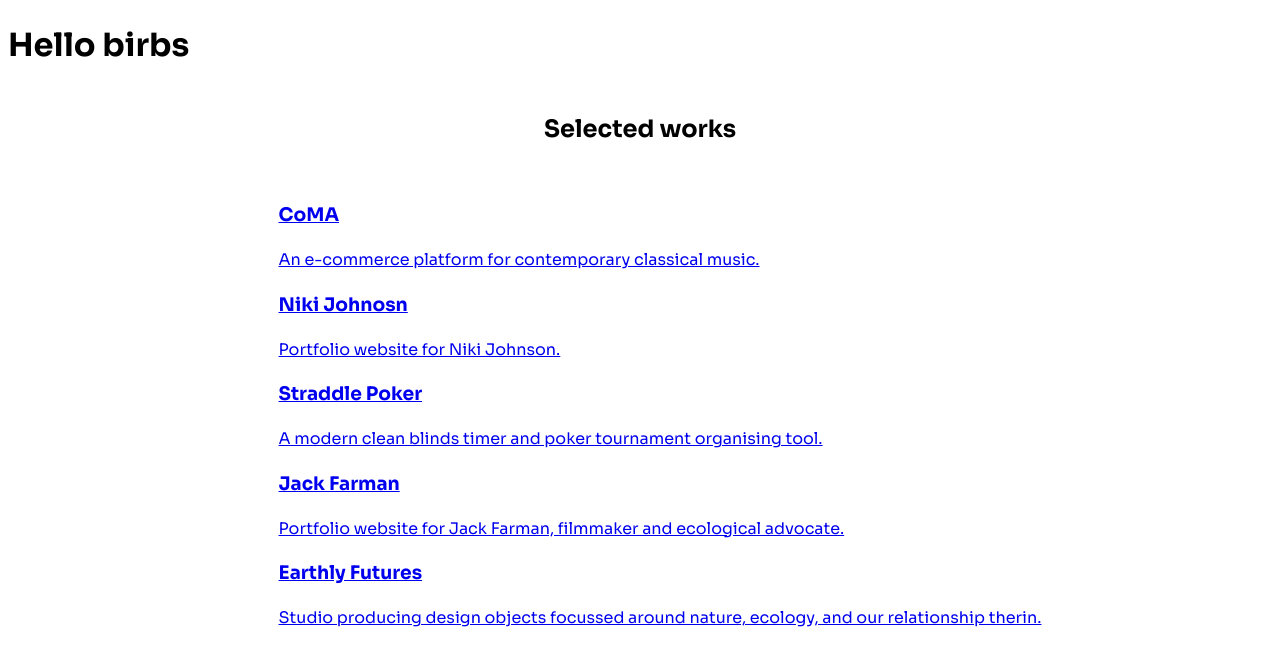
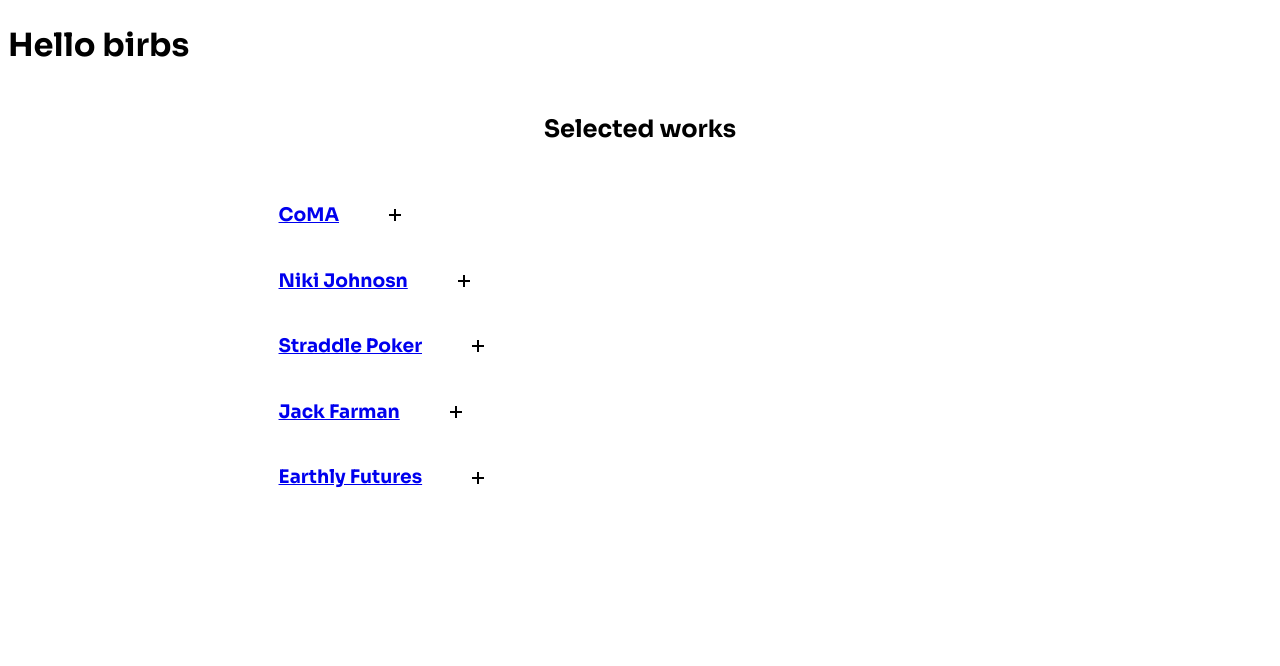
Before and after one commit to DanielPini/bag-o-birds, a React (Vite) app: page / in a window 1280 px wide. Shown: the top 666 px of the page. Built offline with nearby package versions, Linux system fonts and the light colour scheme.

Commit message:
feat(SelectedWorks): add css for open box animations

```diff
--- a/src/components/SelectedWorks.tsx
+++ b/src/components/SelectedWorks.tsx
@@ -45,16 +45,24 @@ export default function SelectedWorks() {
       <ul>
         {works.map((work) => (
           <li key={work.id}>
-            <a href={work.url}>
-              <h3>{work.title}</h3>
+            <div className="title-container">
+              <a href={work.url}>
+                <h3>{work.title}</h3>
+              </a>
               <div
-                className={`description-box ${openId === work.id ? "is-open" : ""}`}
+                className={`lines ${openId === work.id ? "is-open" : ""}`}
                 onClick={() => setOpenId(openId === work.id ? null : work.id)}
-                aria-expanded={openId === work.id}
               >
-                <div className="description-inner">{work.description}</div>
+                <div className="line hline"></div>
+                <div className="line vline"></div>
               </div>
-            </a>
+            </div>
+            <div
+              className={`description-box ${openId === work.id ? "is-open" : ""}`}
+              aria-expanded={openId === work.id}
+            >
+              <div className="description-inner">{work.description}</div>
+            </div>
           </li>
         ))}
       </ul>
--- a/src/index.css
+++ b/src/index.css
@@ -11,3 +11,47 @@ ul {
   flex-flow: column;
   align-items: center;
 }
+.description-box {
+  display: grid;
+  grid-template-rows: 0fr;
+  transition: grid-template-rows 300ms ease;
+}
+.description-box.is-open {
+  grid-template-rows: 1fr;
+}
+.description-box > .description-inner {
+  overflow: hidden;
+}
+.title-container {
+  display: flex;
+  flex-flow: row nowrap;
+  align-items: center;
+  gap: 50px;
+}
+.lines {
+  /* border: 1px solid black; */
+  width: 12px;
+  height: 12px;
+  position: relative;
+  transition: transform 300ms ease;
+  transform: rotate(0deg);
+  transform-origin: 50% 50%;
+  cursor: pointer;
+}
+.lines.is-open {
+  transform: rotate(45deg);
+}
+.line {
+  position: absolute;
+  border: 1px solid black;
+}
+.hline {
+  top: 5px;
+  width: 10px;
+  height: 0;
+}
+.vline {
+  left: 5px;
+  height: 10px;
+  width: 0;
+}
```
